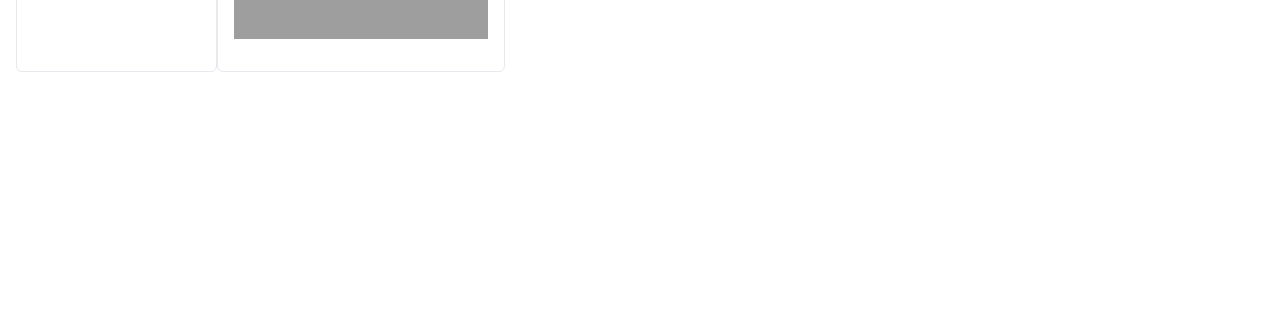
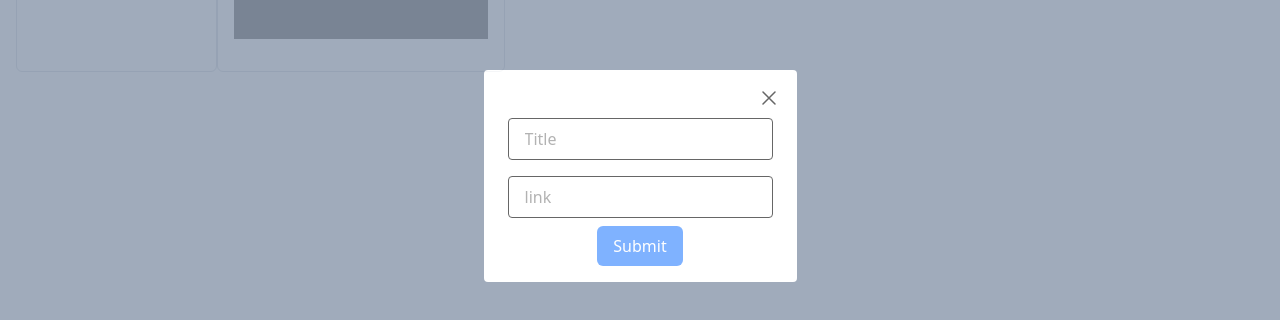
Before and after one commit to Harruta/brain-frontend, a React (Vite) app: page / in a window 1280 px wide. Shown: the part 224-544 px from the top of the page. Built offline with nearby package versions, Linux system fonts and the light colour scheme; grey boxes are pictures that could not be loaded.

Commit message:
card component

```diff
--- a/src/App.tsx
+++ b/src/App.tsx
@@ -1,11 +1,16 @@
 import { Button } from "./components/Button";
+import { useState } from "react";
+import { CreateContentModel } from "./components/CreateContentModel";
 import { Card } from "./components/card";
 import { PlusIcon } from "./icons/Pluesicon";
 import { ShareIcon } from "./icons/ShareIcon";
 
 function App() {
+  const [modelOpen, setModelOpen] = useState(true);
   return (
     <div className="p-4">
+      <CreateContentModel open={modelOpen} onClose={() => setModelOpen(false)} />
+
       <div className="flex justify-end gap-4">
        <Button variant="primary" text="Add content" startIcon={<PlusIcon/>} />
        <Button variant="secondary" text="share" startIcon={<ShareIcon/>} />
--- /dev/null
+++ b/src/components/CreateContentModel.tsx
@@ -0,0 +1,38 @@
+import { CrossIcon } from "../icons/Crossicon";
+import { Button } from "./Button";
+
+export function CreateContentModel({ open, onClose }) {
+    return (
+        <div>
+            {open && (
+                <div className="w-screen bg-slate-500 fixed top-0 left-0 h-screen opacity-60 flex justify-center items-center">
+                    <div className="flex flex-col justify-center">
+                        <span className="bg-white opacity-100 p-4 rounded">
+                            <div className="flex justify-end">
+                                <div onClick={onClose}>
+                                    <CrossIcon/>
+                                </div>
+                            </div>
+                            <div>
+                                <Input placeholder={"Title"}/>
+                                <Input placeholder={"link"}/>
+
+                            </div>
+                            <div className="flex justify-center">
+                             <Button variant="primary" text="Submit"/>
+                            </div>
+                        </span>
+                    </div>
+                </div>
+            )}
+        </div>
+    );
+}
+
+function Input({ onChange, placeholder }: { onChange: () => void }) {
+    return (
+        <div>
+            <input placeholder={placeholder} type="text" className="px-4 py-2 border rounded m-2" onChange={onChange} />
+        </div>
+    );
+}
--- /dev/null
+++ b/src/icons/Crossicon.tsx
@@ -0,0 +1,8 @@
+export function CrossIcon(){
+   return <div>
+     <svg xmlns="http://www.w3.org/2000/svg" fill="none" viewBox="0 0 24 24" stroke-width="1.5" stroke="currentColor" className="size-6">
+  <path stroke-linecap="round" stroke-linejoin="round" d="M6 18 18 6M6 6l12 12" />
+</svg>
+   </div>
+
+}
```
